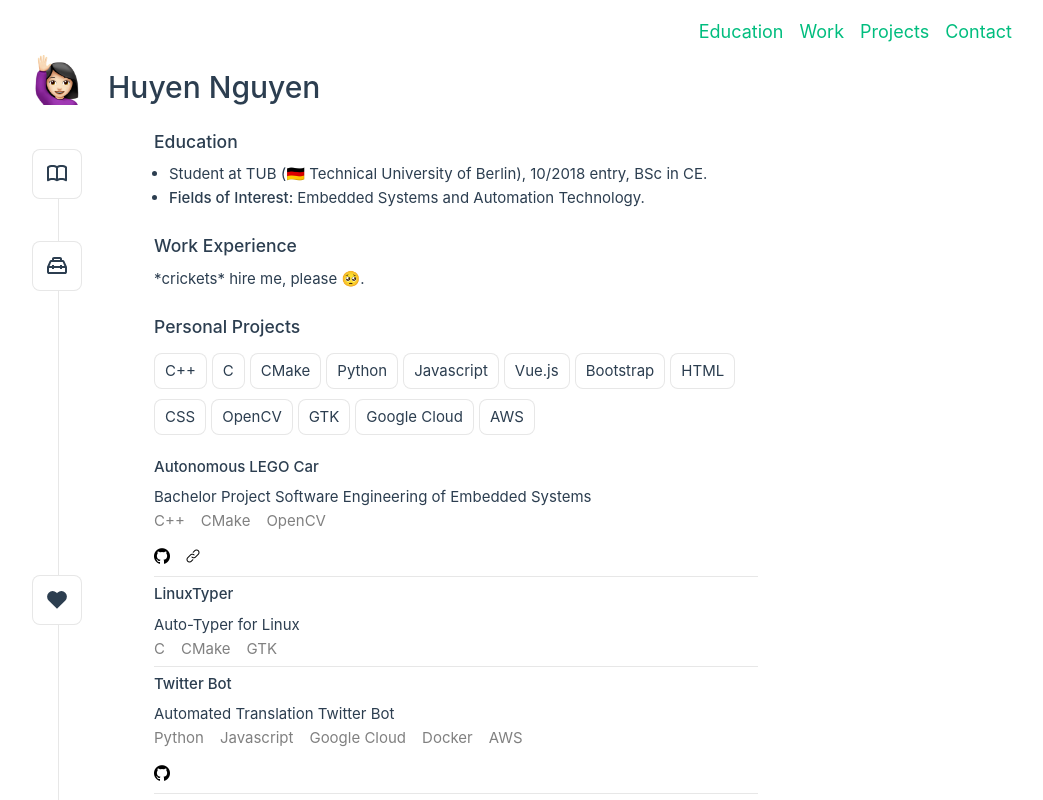
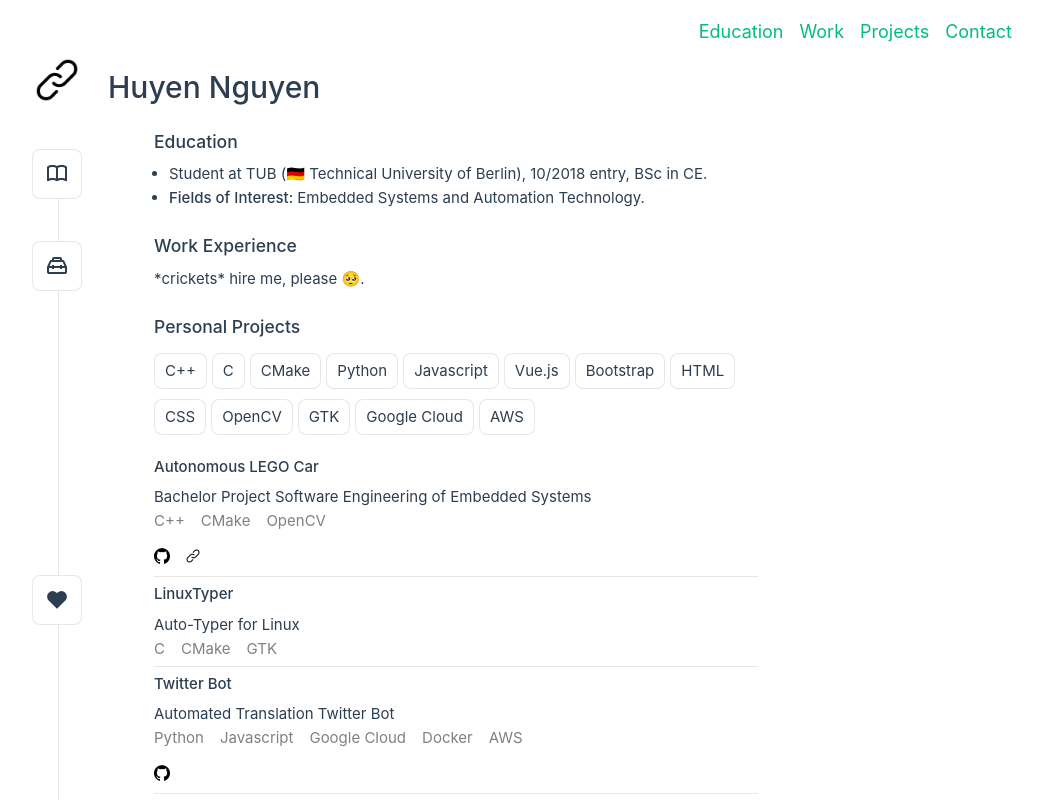
Before and after one commit to huyenngn/resume, a Vue app: page / in a window 1280 px wide. Shown: the top 800 px of the page, without its empty margins (232-1275 px from the left). Built offline with nearby package versions, Linux system fonts and the light colour scheme.

Commit message:
static logo

```diff
--- a/src/App.vue
+++ b/src/App.vue
@@ -1,7 +1,7 @@
 <template>
       <NavBar :links="links" />
   <main>
-      <Header :fullName="fullName" :logo="logo" />
+      <Header :fullName="fullName" />
     <Info />
   </main>
 </template>
@@ -21,7 +21,6 @@ export default {
     data() {
     return {
       fullName: "Huyen Nguyen",
-      logo: "logo.png",
       links: [
         {
           text: "Education",
--- a/src/components/Header.vue
+++ b/src/components/Header.vue
@@ -2,7 +2,7 @@
   <header>
     <div class="intro">
       <h1>
-        <a href="/"><img alt="Logo" class="logo" :src=getImgUrl(logo) /></a>
+        <a href="/"><img alt="Logo" class="logo" src="/src/assets/link.png" /></a>
         {{ fullName }}
       </h1>
     </div>
@@ -13,17 +13,8 @@
 <script>
 export default {
   name: "Header",
-  methods: {
-    getImgUrl(img) {
-      return "/src/assets/" + img;
-    },
-  },
   props: {
     fullName: {
-      type: String,
-      required: true
-    },
-    logo: {
       type: String,
       required: true
     },
```
